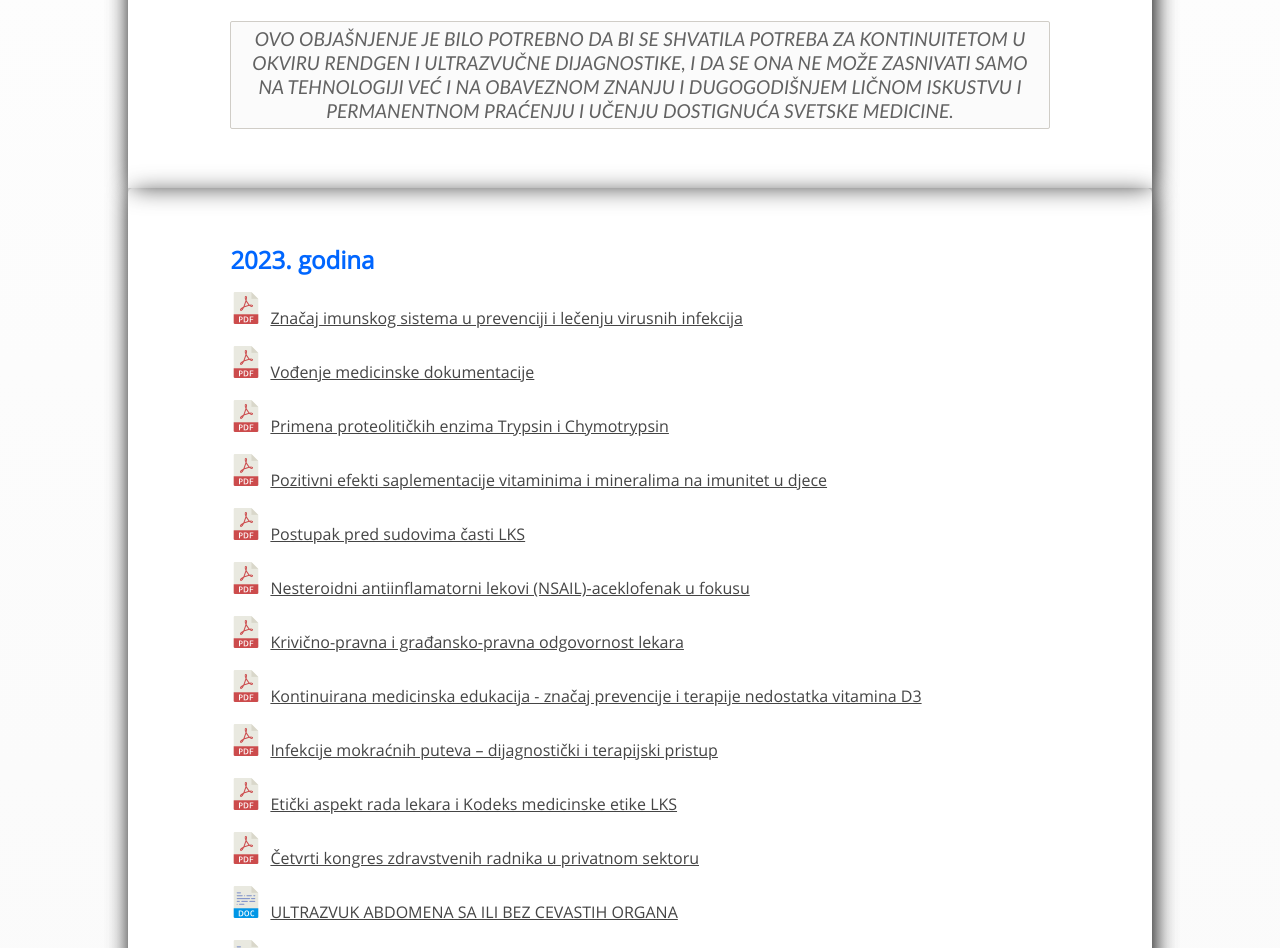
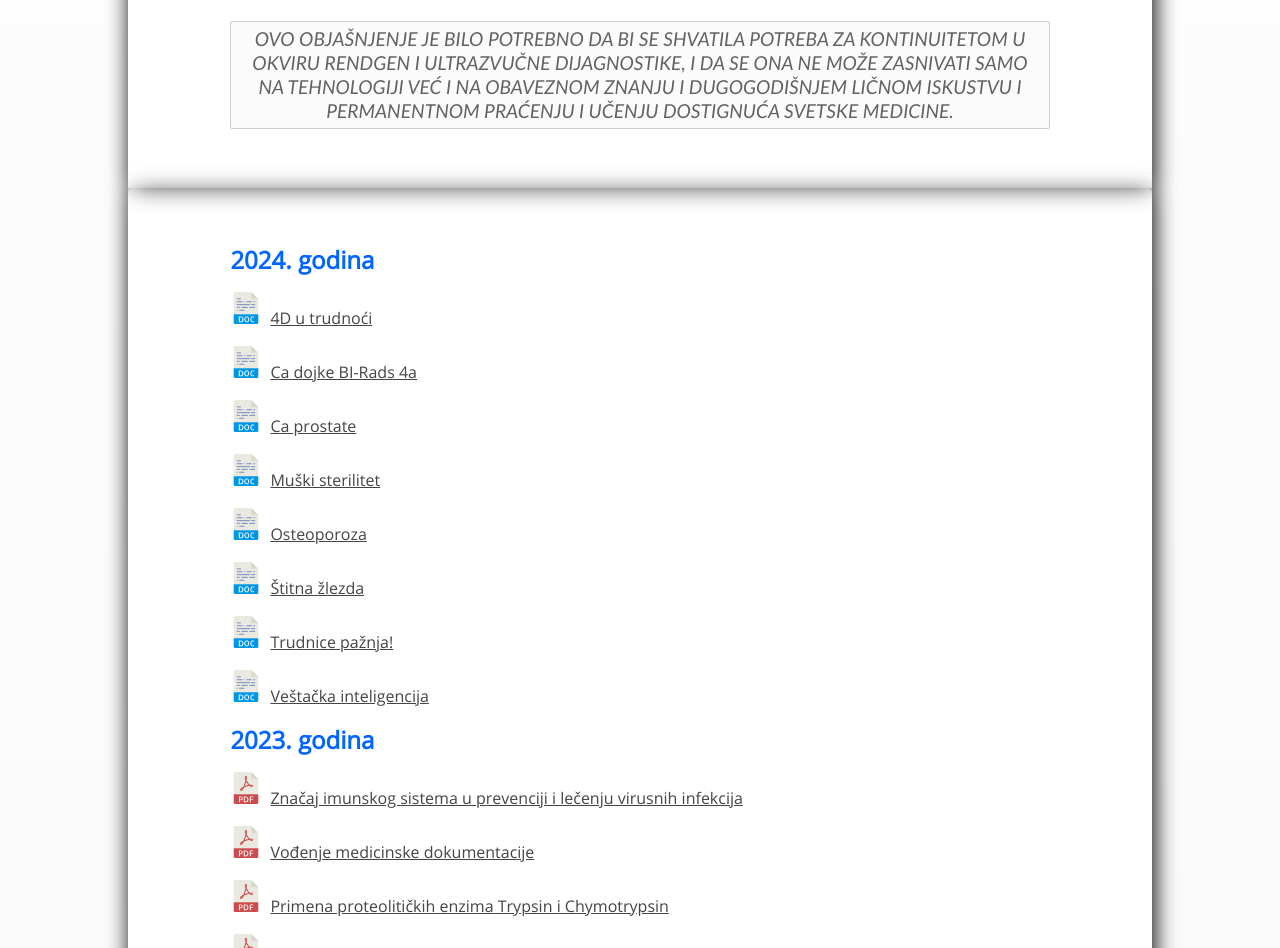
Before and after one commit to mudroljub/ultramedika, a PHP site: page /radovi.php in a window 1280 px wide. Shown: the part 840-1788 px from the top of the page. Run offline with PHP 8.4, Linux system fonts and the light colour scheme.

Commit message:
radovi 2024

```diff
--- a/radovi.php
+++ b/radovi.php
@@ -34,6 +34,24 @@ include_once "ukljuci/header.php";
     </div>
 
     <div class="radovi sredisnji-deo granicnik">
+
+      <h2>2024. godina</h2>
+
+      <a href="radovi/2024/4D u trudnoći.doc">4D u trudnoći</a>
+
+      <a href="radovi/2024/Ca dojke BI-Rads 4a.doc">Ca dojke BI-Rads 4a</a>
+
+      <a href="radovi/2024/Ca prostate.doc">Ca prostate</a>
+
+      <a href="radovi/2024/Muški sterilitet.doc">Muški sterilitet</a>
+
+      <a href="radovi/2024/Osteoporoza.doc">Osteoporoza</a>
+
+      <a href="radovi/2024/Štitna žlezda.doc">Štitna žlezda</a>
+
+      <a href="radovi/2024/Trudnice pažnja!.doc">Trudnice pažnja!</a>
+
+      <a href="radovi/2024/Veštačka inteligencija.doc">Veštačka inteligencija</a>
 
       <h2>2023. godina</h2>
 
```
Also changed, not shown: 8 other files.
